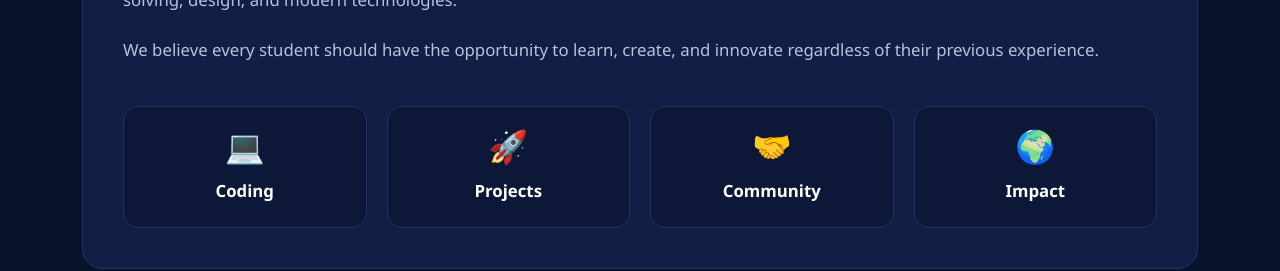
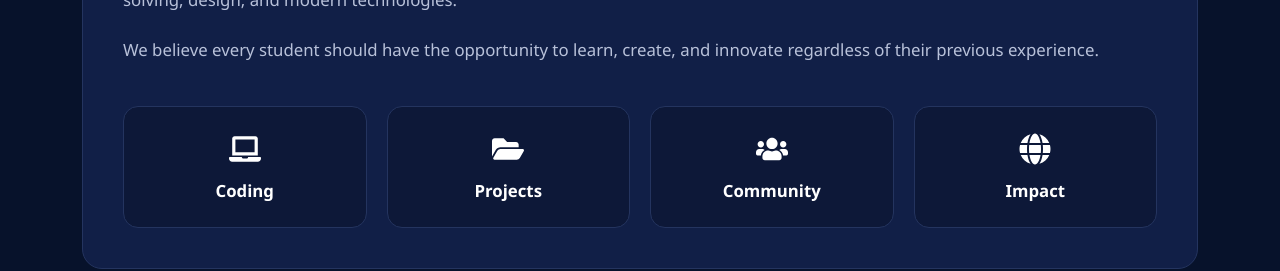
Before and after one commit to Noran-Fawzy/hack-club, a React (Vite) app: page /about in a window 1280 px wide. Shown: the part 2200-2471 px from the top of the page. Built offline with nearby package versions, Linux system fonts and the light colour scheme.

Commit message:
Update About section and footer icons

```diff
--- a/package.json
+++ b/package.json
@@ -12,7 +12,8 @@
   "dependencies": {
     "bootstrap": "^5.3.8",
     "react": "^19.2.6",
-    "react-dom": "^19.2.6"
+    "react-dom": "^19.2.6",
+    "react-icons": "^5.6.0"
   },
   "devDependencies": {
     "@eslint/js": "^10.0.1",
--- a/src/components/About/about.jsx
+++ b/src/components/About/about.jsx
@@ -1,10 +1,10 @@
 import "./about.css";
+import { FaLaptop, FaFolderOpen, FaUsers, FaGlobe } from "react-icons/fa";
 
 function About() {
   return (
     <section id="about" className="section">
       <div className="container">
-
         <div className="text-center mb-5">
           <p className="small-title">LOCAL_COMMUNITY // ACTIVE</p>
 
@@ -18,15 +18,14 @@ function About() {
         </div>
 
         <div className="about-box">
-
           <div className="about-content">
-            <h3 className="about-heading">
-              Abu-Hammad Hack Club
-            </h3>
+            <h3 className="about-heading">Abu-Hammad Hack Club</h3>
 
             <p>
-              Abu-Hammad Hack Club is a student-led coding community based in Abu-Hammad, Sharkia. <br />
-              Our mission is to introduce children and teenagers to the world of programming, technology, and digital creativity.
+              Abu-Hammad Hack Club is a student-led coding community based in
+              Abu-Hammad, Sharkia. <br />
+              Our mission is to introduce children and teenagers to the world of
+              programming, technology, and digital creativity.
             </p>
 
             <p>
@@ -42,30 +41,35 @@ function About() {
 
             <div className="about-stats">
               <div className="stat-card">
-                <h4>💻</h4>
+                <h4>
+                  <FaLaptop />
+                </h4>
                 <p>Coding</p>
               </div>
 
               <div className="stat-card">
-                <h4>🚀</h4>
+                <h4>
+                  <FaFolderOpen />
+                </h4>
                 <p>Projects</p>
               </div>
 
               <div className="stat-card">
-                <h4>🤝</h4>
+                <h4>
+                  <FaUsers />
+                </h4>
                 <p>Community</p>
               </div>
 
               <div className="stat-card">
-                <h4>🌍</h4>
+                <h4>
+                  <FaGlobe />
+                </h4>
                 <p>Impact</p>
               </div>
             </div>
-
           </div>
-
         </div>
-
       </div>
 
       <div className="divider"></div>
--- a/src/components/Footer/footer.css
+++ b/src/components/Footer/footer.css
@@ -13,6 +13,11 @@
 
 .footer-left h3 {
     margin-bottom: 10px;
+}
+
+.footer-contact a{
+    color: #aaa;
+    text-decoration: none;
 }
 
 .footer h3 span{
--- a/src/components/Footer/footer.jsx
+++ b/src/components/Footer/footer.jsx
@@ -1,4 +1,5 @@
 import "./footer.css";
+import { FaWhatsapp, FaEnvelope, FaMapMarkerAlt } from "react-icons/fa";
 
 function Footer() {
   return (
@@ -25,9 +26,31 @@ function Footer() {
 
         <div className="footer-contact">
           <h4>Contact</h4>
-          <p>📍 Egypt, Sharkia, Abu-hammad</p>
-          <p>📧 hackclub@email.com</p>
-          <p>📱 +20 000 000 000</p>
+          <p>
+            <FaMapMarkerAlt />{" "}
+            <a
+              href="https://maps.google.com/?q=Abu-Hammad,Sharkia,Egypt"
+              target="_blank"
+              rel="noopener noreferrer"
+            >
+              Abu-Hammad, Sharkia, Egypt
+            </a>
+          </p>
+          <p>
+            <FaWhatsapp />{" "}
+            <a
+              href="https://wa.me/201060822030"
+              target="_blank"
+              rel="noopener noreferrer"
+            >
+              +20 106 082 2030
+            </a>
+          </p>
+
+          <p>
+            <FaEnvelope />{" "}
+            <a href="mailto:hackclub00@gmail.com"> hackclub00@gmail.com</a>
+          </p>
         </div>
       </div>
 
```
Also changed, not shown: 1 other file (tests, documents, lock files or other folders).
